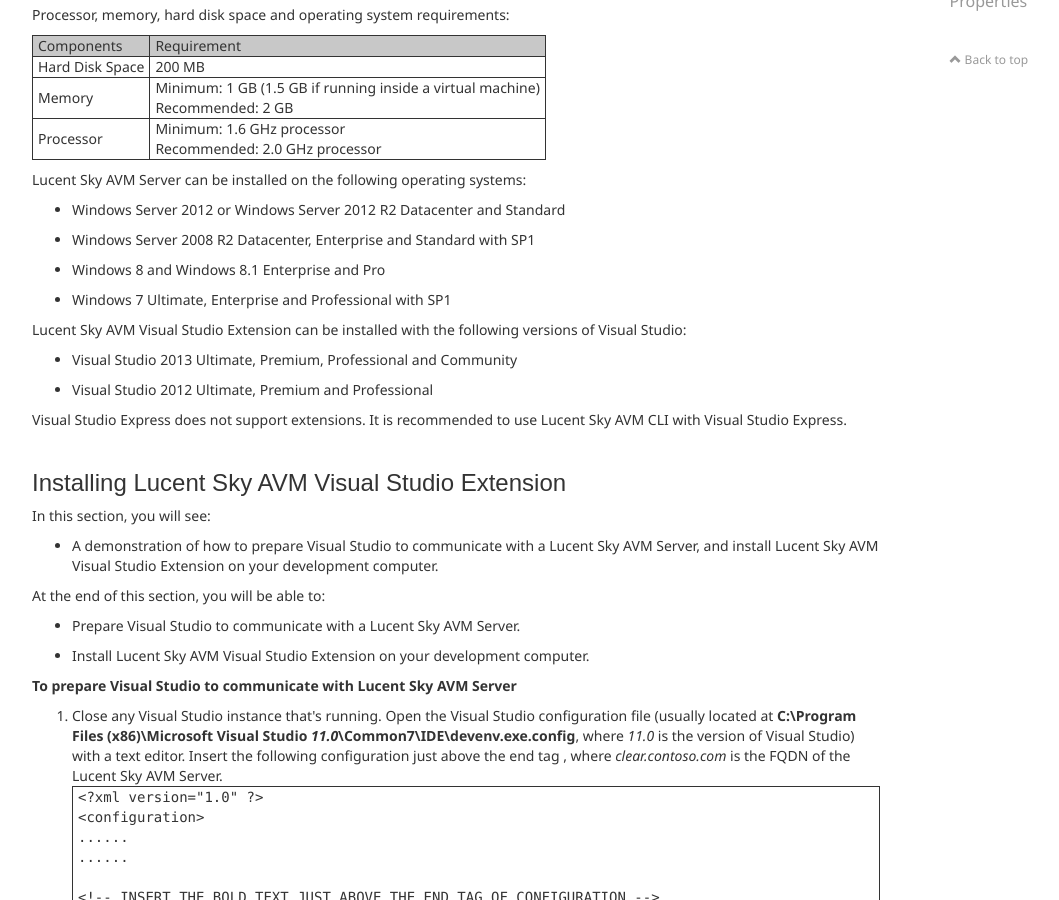
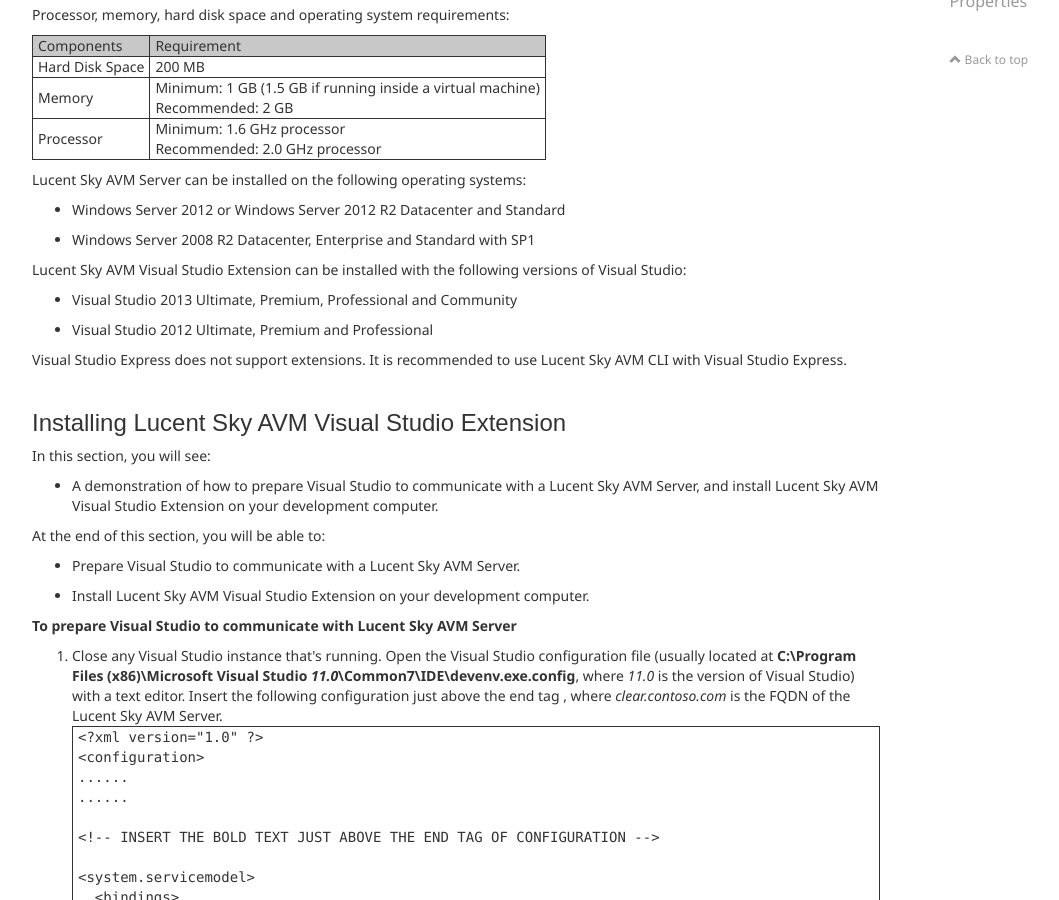
Before and after one commit to Kate-LucentSky/lucentsky.github.io, a Jekyll site: the page built from en/kb/KB390837 - Administration guide to Lucent Sky AVM Visual Studio Extension.html, in a window 1280 px wide and 900 px high, scrolled down 492 px. Shown: the whole window, without its empty margins (38-1097 px from the left). Built offline with Jekyll 4.4.1, drawn with Linux system fonts in a browser that asks for light colours; nearby versions of some CDN libraries; some of the changed text lies outside the part shown.

Commit message:
Update KB390837 - Administration guide to Lucent Sky AVM Visual Studio Extension.html

```diff
--- a/en/kb/KB390837 - Administration guide to Lucent Sky AVM Visual Studio Extension.html
+++ b/en/kb/KB390837 - Administration guide to Lucent Sky AVM Visual Studio Extension.html
@@ -75,12 +75,6 @@
         </li>
         <li>
             Windows Server 2008 R2 Datacenter, Enterprise and Standard with SP1
-        </li>
-        <li>
-            Windows 8 and Windows 8.1 Enterprise and Pro
-        </li>
-        <li>
-            Windows 7 Ultimate, Enterprise and Professional with SP1
         </li>
     </ul>
     <p>
```
Also changed, not shown: other parts of en/kb/KB390837 - Administration guide to Lucent Sky AVM Visual Studio Extension.html (+1 -1 lines).
